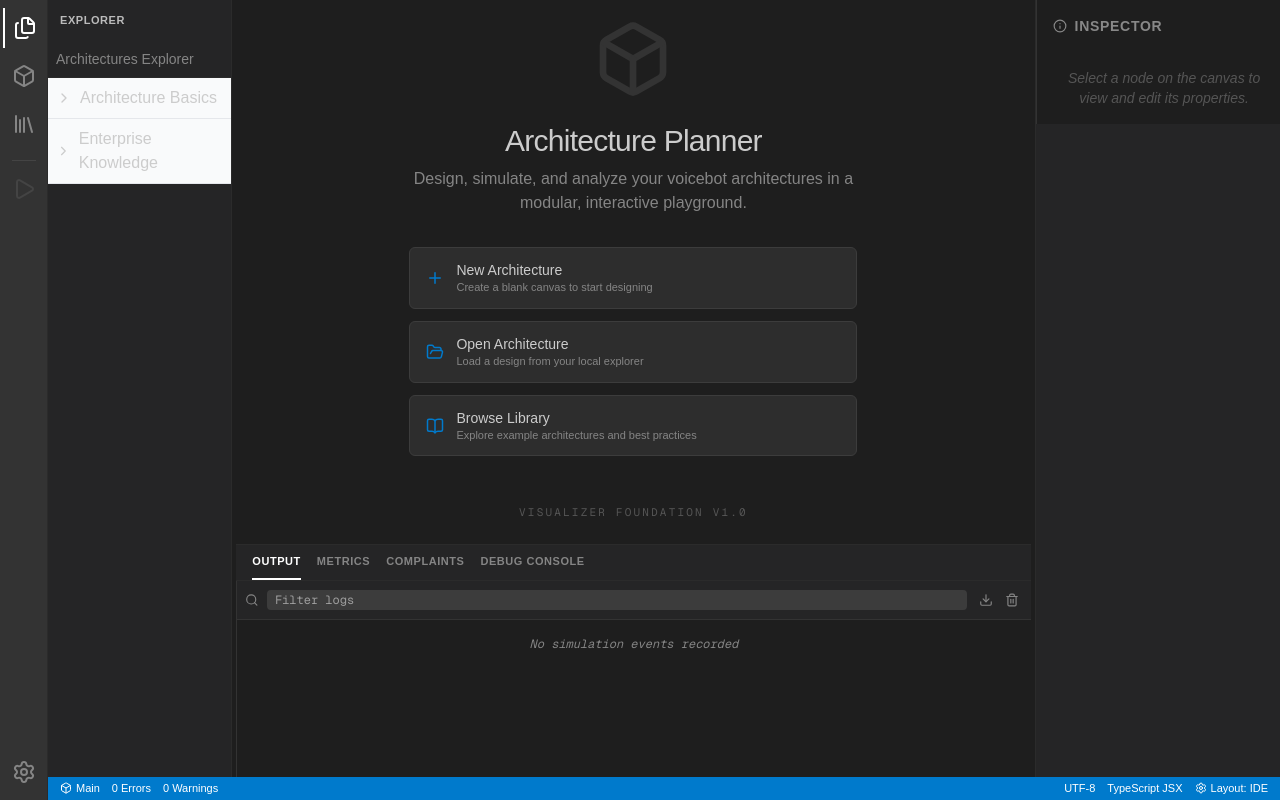
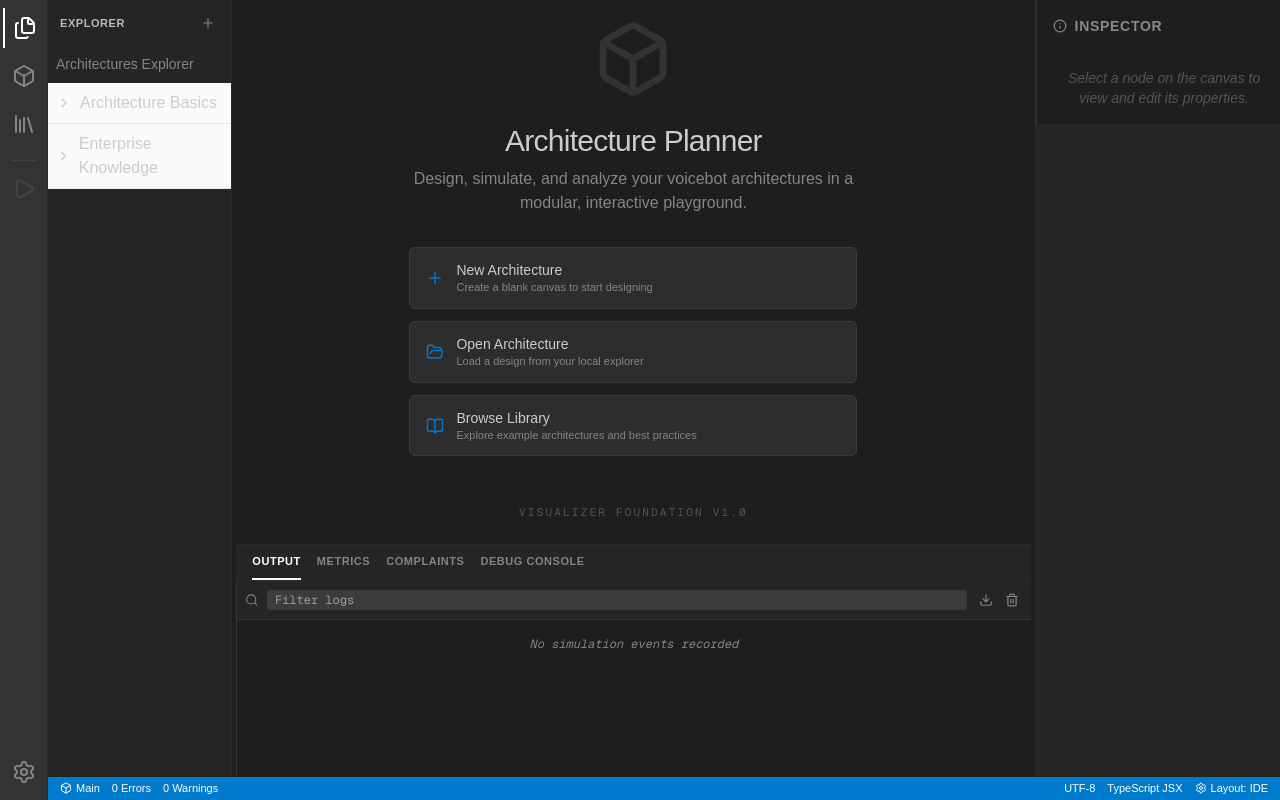
Before and after one commit to indoria/arch-planner-1, a Next.js app: page / in a window 1280 px wide. Built offline with nearby package versions, Linux system fonts and the light colour scheme.

Commit message:
feat(ui): Add 'New Architecture' button to Explorer Sidebar

```diff
--- a/components/Shell.tsx
+++ b/components/Shell.tsx
@@ -2,7 +2,7 @@
 
 import React, { useState } from 'react'
 import { Panel, PanelGroup, PanelResizeHandle } from 'react-resizable-panels'
-import { Files, Library, Settings, Search, Box, Terminal, MessageSquare, Bug, Play, BarChart3 } from 'lucide-react'
+import { Files, Library, Settings, Search, Box, Terminal, MessageSquare, Bug, Play, BarChart3, Plus } from 'lucide-react'
 import KnowledgeAccordion from './KnowledgeAccordion'
 import BlankState from './BlankState'
 import ComponentLibrary from './ComponentLibrary'
@@ -23,6 +23,7 @@ export default function Shell({ children }: { children?: React.ReactNode }) {
   const [activeBottomTab, setActiveBottomTab] = useState<BottomTab>('output')
   const complaintsCount = useTabStore((state) => state.complaints.length)
   const activeTab = useTabStore((state) => state.openTabs.find(t => t.id === state.activeTabId))
+  const openTab = useTabStore((state) => state.openTab)
   const [isSimulating, setIsSimulating] = useState(false)
 
   const handleRunSimulation = async () => {
@@ -30,6 +31,17 @@ export default function Shell({ children }: { children?: React.ReactNode }) {
     setActiveBottomTab('output')
     await runSimulation()
     setIsSimulating(false)
+  }
+
+  const handleNewArchitecture = () => {
+    openTab({
+      id: `new-${Date.now()}`,
+      title: 'Untitled Architecture',
+      content: {
+        nodes: [],
+        connections: []
+      }
+    })
   }
 
   return (
@@ -92,6 +104,15 @@ export default function Shell({ children }: { children?: React.ReactNode }) {
                 {activeView === 'components' && 'Components'}
                 {activeView === 'library' && 'Interactive Library'}
               </span>
+              {activeView === 'explorer' && (
+                <button
+                  onClick={handleNewArchitecture}
+                  className="p-1 hover:bg-[#333] rounded transition-colors text-[#858585] hover:text-white"
+                  title="New Architecture"
+                >
+                  <Plus size={14} />
+                </button>
+              )}
             </div>
             <div className="overflow-y-auto h-full">
               {activeView === 'explorer' && (
```
Also changed, not shown: 1 other file (tests, documents, lock files or other folders).
